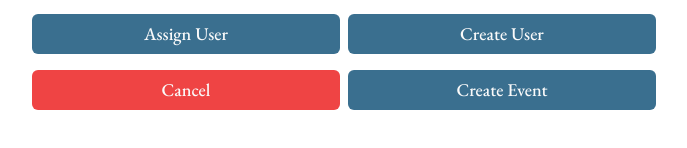
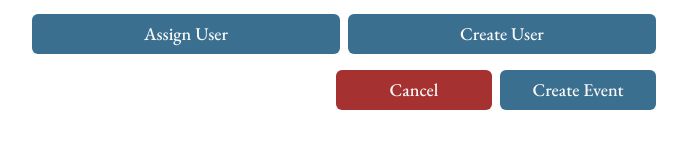
Before and after one commit to hack4impact-calpoly/lcslo-octagon-barn, a Next.js app: page /create-event in a window 1280 px wide. Shown: the part 398-546 px from the top of the page, without its empty margins (296-983 px from the left). Built offline with nearby package versions, Linux system fonts and the light colour scheme; no server answers.

Commit message:
feat: colors and alignment

```diff
--- a/src/app/create-event/page.tsx
+++ b/src/app/create-event/page.tsx
@@ -1,6 +1,7 @@
 "use client";
 
 import React, { useState } from "react";
+import { useRouter } from "next/navigation";
 import { Input } from "@/components/ui/input";
 import { Button } from "@/components/ui/button";
 import { Textarea } from "@/components/ui/textarea";
@@ -8,6 +9,8 @@ import { Select, SelectTrigger, SelectValue, SelectContent, SelectItem } from "@
 import { DateTimePicker } from "@/components/ui/datetime-picker";
 
 export default function CreateEventPage() {
+  const router = useRouter();
+
   // State for form inputs
   const [eventName, setEventName] = useState("");
   const [venue, setVenue] = useState("");
@@ -26,6 +29,7 @@ export default function CreateEventPage() {
     endDate: false,
     eventDetails: false,
     user: false,
+    invalidDateRange: false,
   });
 
   // Handle form submission
@@ -41,6 +45,7 @@ export default function CreateEventPage() {
       endDate: !endDate,
       eventDetails: eventDetails.trim() === "",
       user: user.trim() === "",
+      invalidDateRange: !!(startDate && endDate && startDate >= endDate),
     };
 
     setErrors(newErrors);
@@ -93,6 +98,8 @@ export default function CreateEventPage() {
           <DateTimePicker date={endDate} setDate={setEndDate} error={errors.endDate} />
         </div>
 
+        {errors.invalidDateRange && <p className="text-red-500">End time must be after the start time.</p>}
+
         <Textarea
           name="eventDetails"
           placeholder="Event Details"
@@ -118,11 +125,11 @@ export default function CreateEventPage() {
           </Button>
         </div>
 
-        <div className="flex space-x-2">
-          <Button type="button" variant="destructive" className="w-1/2 text-lg">
+        <div className="flex justify-end space-x-2 w-full">
+          <Button type="button" variant="destructive" className="w-1/4 text-lg" onClick={() => router.push("/")}>
             Cancel
           </Button>
-          <Button type="submit" className="w-1/2 bg-[var(--primary-blue)] text-lg">
+          <Button type="submit" className="w-1/4 bg-[var(--primary-blue)] text-lg">
             Create Event
           </Button>
         </div>
--- a/src/components/ui/button.tsx
+++ b/src/components/ui/button.tsx
@@ -12,7 +12,7 @@ const buttonVariants = cva(
         default:
           "bg-neutral-900 text-neutral-50 hover:bg-neutral-900/90 dark:bg-neutral-50 dark:text-neutral-900 dark:hover:bg-neutral-50/90",
         destructive:
-          "bg-red-500 text-neutral-50 hover:bg-red-500/90 dark:bg-red-900 dark:text-neutral-50 dark:hover:bg-red-900/90",
+          "bg-[var(--primary-red)] text-neutral-50 dark:bg-red-900 dark:text-neutral-50 dark:hover:bg-red-900/90",
         outline:
           "border border-neutral-200 bg-white hover:bg-neutral-100 hover:text-neutral-900 dark:border-neutral-800 dark:bg-neutral-950 dark:hover:bg-neutral-800 dark:hover:text-neutral-50",
         secondary:
--- a/src/styles/global.css
+++ b/src/styles/global.css
@@ -5,6 +5,7 @@
   :root {
     --radius: 0.5rem;
     --primary-blue: #3a6f8f;
+    --primary-red: #a63131;
     --primary-fill: #3f3b3a0f;
   }
 }
```
